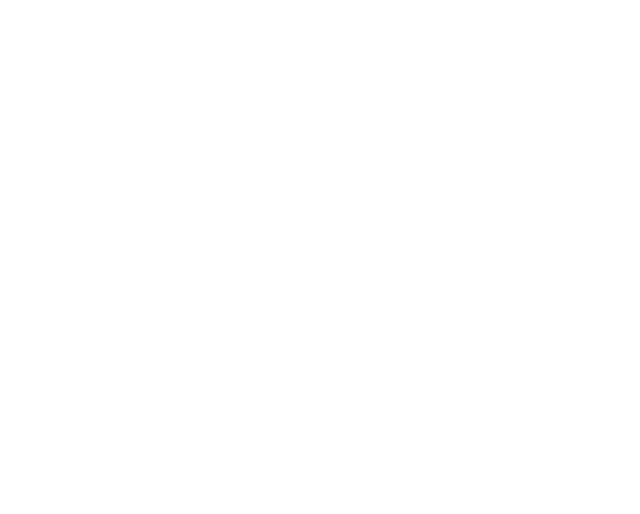
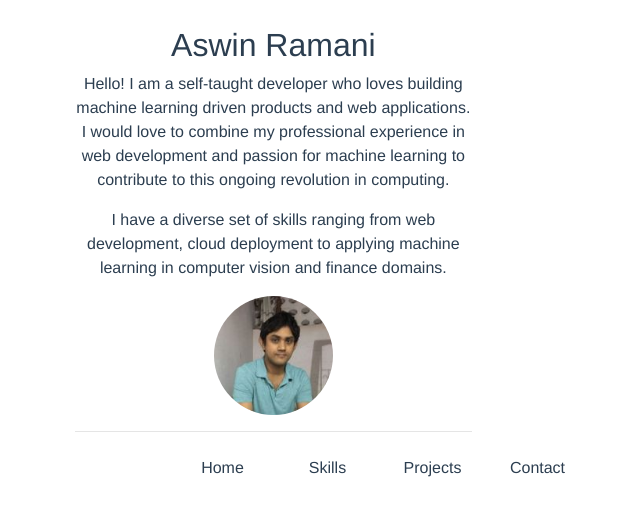
Before and after one commit to aswinramani/portfolio, a Vue app: page / in a window 1280 px wide. Shown: the top 514 px of the page, without its empty margins (260-900 px from the left). Built offline with nearby package versions, Linux system fonts and the light colour scheme.

Commit message:
add content for about

```diff
--- a/index.html
+++ b/index.html
@@ -9,3 +9,8 @@
     <!-- built files will be auto injected -->
   </body>
 </html>
+<style>
+/* body {
+  background: url(https://images.pexels.com/photos/955080/pexels-photo-955080.jpeg)
+} */
+</style>
--- a/src/App.vue
+++ b/src/App.vue
@@ -1,15 +1,21 @@
 <template>
   <div id="app">
     <router-view></router-view>
+    <div class="pws-navbar">
+      <navbar></navbar>
+    </div>
   </div>
 </template>
-
 <script>
+// import navbar from '@'
+import navbar  from '@/components/Navbar'
 export default {
-  name: 'app'
+  name: 'app',
+  components:{
+    navbar
+  }
 }
 </script>
-
 <style>
 #app {
   font-family: 'Avenir', Helvetica, Arial, sans-serif;
@@ -17,6 +23,9 @@
   -moz-osx-font-smoothing: grayscale;
   text-align: center;
   color: #2c3e50;
-  margin-top: 60px;
+  margin-top: 2%;
+}
+.pws-navbar {
+  margin: 10px
 }
 </style>
--- a/src/components/About.vue
+++ b/src/components/About.vue
@@ -1,25 +1,43 @@
 <template>
-  <div class="container">
+  <div class="container-fluid">
     <div class="row">
-      <div class="col-4 offset-2">
-        <img src="../assets/pic.jpeg" class="float-right"/>
+      <!-- <div class="col-4"></div> -->
+      <div class="col-4 offset-3">
+        <h2 class="text-center">Aswin Ramani</h2>
+        <p>Hello! I am a self-taught developer who loves building machine learning driven products and web applications. I would love to combine my professional experience in web development and passion for machine learning to contribute to this ongoing revolution in computing.</p>
+        <p>I have a diverse set of skills ranging from web development, cloud deployment to applying machine learning in computer vision and finance domains. </p>
+        <p><img src="../assets/pic.jpeg"/></p>
+        <p>
+          <a><font-awesome-icon :icon="github" size="lg"/></a>
+          <a><font-awesome-icon :icon="linkedin" size="lg"/></a>
+        </p>
+        <hr/>
       </div>
-      <div class="col-6">
-        <h3 class="text-left">Aswin Ramani</h3>
-        <hr/>
-        <p class="text-left"> Hi, there I am a Software Engineer who specializes in machine learning and web development</p>
-      </div>
+      <!-- <div class="col-4"></div> -->
     </div>
   </div>
 </template>
 
 <script>
+import FontAwesomeIcon from '@fortawesome/vue-fontawesome'
+import {faGithub, faLinkedin} from '@fortawesome/fontawesome-free-brands'
 export default {
   name: 'About',
   data () {
     return {
       msg: 'Welcome to My Personal Site'
     }
+  },
+  computed: {
+    github () {
+      return faGithub
+    },
+    linkedin (){
+      return faLinkedin
+    }
+  },
+  components: {
+    FontAwesomeIcon
   }
 }
 </script>
@@ -41,7 +59,7 @@
   color: #42b983;
 }
 img {
-  width: 50%;
+  width: 30%;
   border-radius: 50%;
 }
 </style>
--- /dev/null
+++ b/src/components/Navbar.vue
@@ -0,0 +1,22 @@
+<template>
+  <div class="container-fluid">
+    <div class="row">
+      <div class="col-1 offset-4 float-right">
+        <h6>Home</h6>
+      </div>
+      <div class="col-1 float-left">
+        <h6>Skills</h6>
+      </div>
+      <div class="col-1 float-left">
+        <h6>Projects</h6>
+      </div>
+      <div class="col-1 float-left">
+        <h6>Contact</h6>
+      </div>
+    </div>
+  </div>
+</template>
+<script>
+</script>
+<style>
+</style>
--- a/src/router/index.js
+++ b/src/router/index.js
@@ -8,7 +8,7 @@
 export default new Router({
   routes: [
     {
-      path: '/about',
+      path: '/',
       name: 'About',
       component: About
     },
```
Also changed, not shown: package.json (+9 -6 lines), 2 other files (tests, documents, lock files or other folders).
